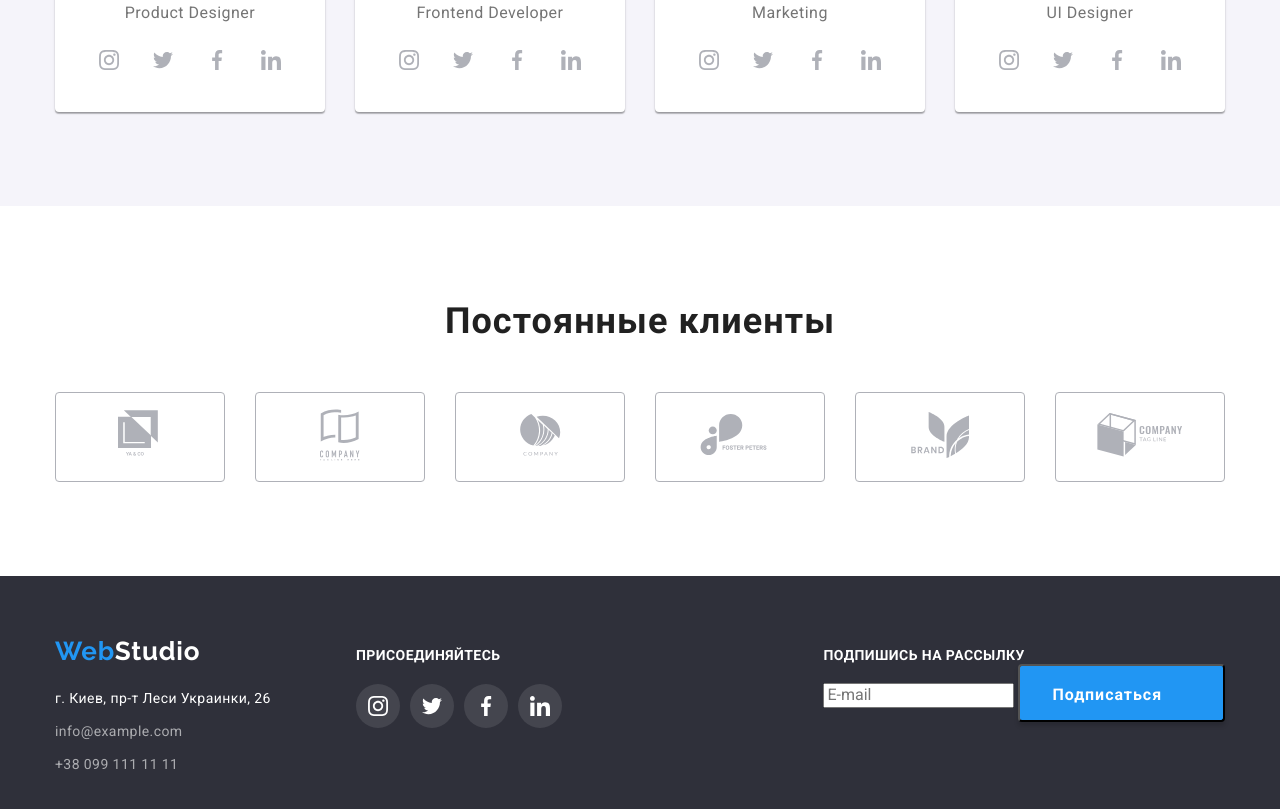
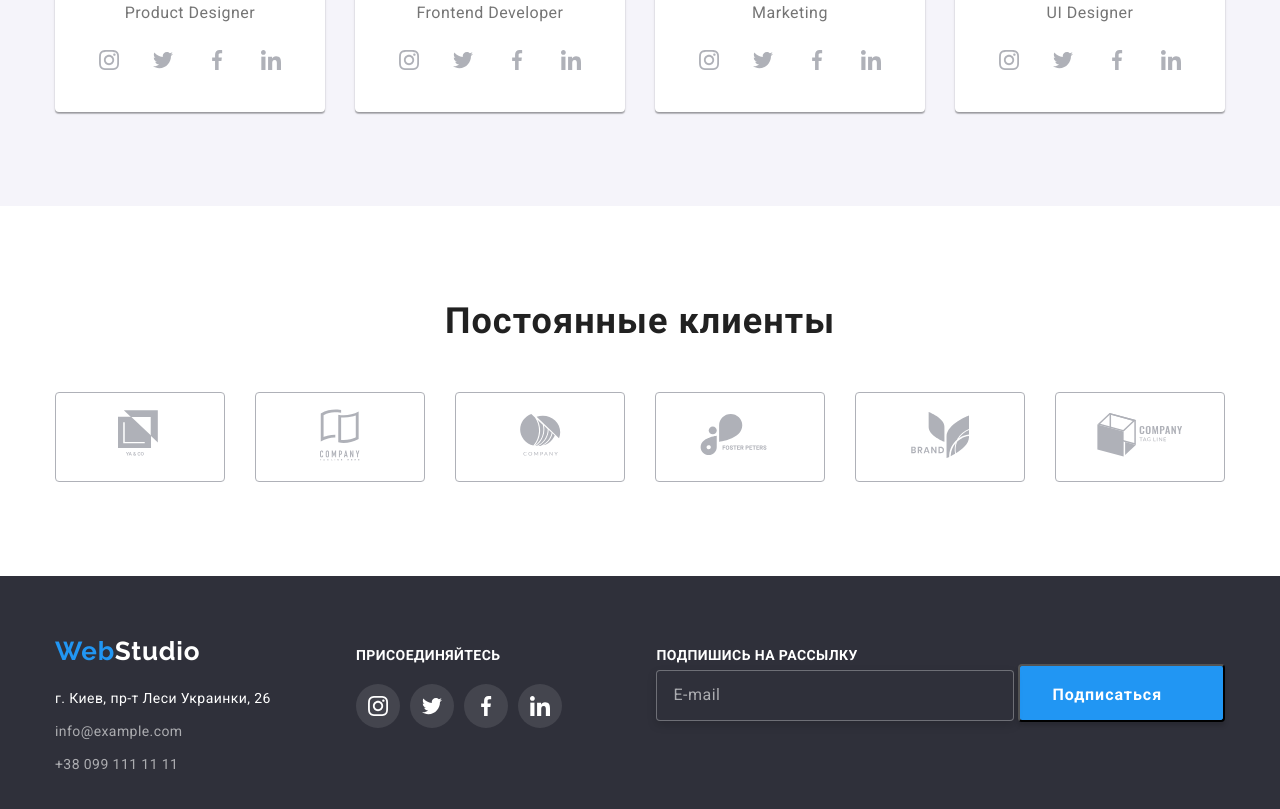
Before and after one commit to KhodarchenkoHanna/goit-markup-hw-06, a plain HTML site: page index.html in a window 1280 px wide. Shown: the part 2103-2912 px from the top of the page. Drawn offline with nearby package versions, Linux system fonts and the light colour scheme.

Commit message:
footer-form2

```diff
--- a/css/styles.css
+++ b/css/styles.css
@@ -947,12 +947,34 @@ img {
 
 .footer-form-title {
   font-family: inherit;
-  font-weight: 700;
   font-size: 14px;
   line-height: 1.14;
   letter-spacing: 0.03em;
   text-transform: uppercase;
   color: var(--third-text-color);
+  margin-bottom: 20px;
+}
+
+.user-email-footer-input {
+  display: inline-block;
+  min-width: 358px;
+  min-height: 50px;
+  padding: 15px 16px;
+  border: 1px solid rgba(255, 255, 255, 0.3);
+  filter: drop-shadow(0px 4px 4px rgba(0, 0, 0, 0.15));
+  border-radius: 4px;
+  color: var(--third-text-color);
+  background-color: var(--dark-background-color);
+}
+
+.user-email-footer-input::placeholder {
+  font-family: inherit;
+  font-weight: normal;
+  font-size: 16px;
+  line-height: 1.25;
+  letter-spacing: 0.03em;
+  background-color: inherit;
+  color: rgba(255, 255, 255, 0.6);
 }
 
 .footer-form-button {
@@ -982,4 +1004,7 @@ img {
   outline: none;
 }
 
+.footer-send-icon {
+  fill: currentColor;
+}
 /* FOOTER END*/
--- a/index.html
+++ b/index.html
@@ -409,7 +409,7 @@
                     <b class="footer-form-title">Подпишись на рассылку</b>
                        <form action="#" class="footer-form">
                           <label class="label-email-subscription">
-                                <input type="email" name="user-email-footer-input" placeholder="E-mail">
+                                <input type="email" class="user-email-footer-input" name="user-email-footer-input" placeholder="E-mail">
                           </label>
                           <button type="submit" class="footer-form-button">Подписаться
                                 <svg class="footer-send-icon" width="24" height="24">
```
Also changed, not shown: images/send.svg.
